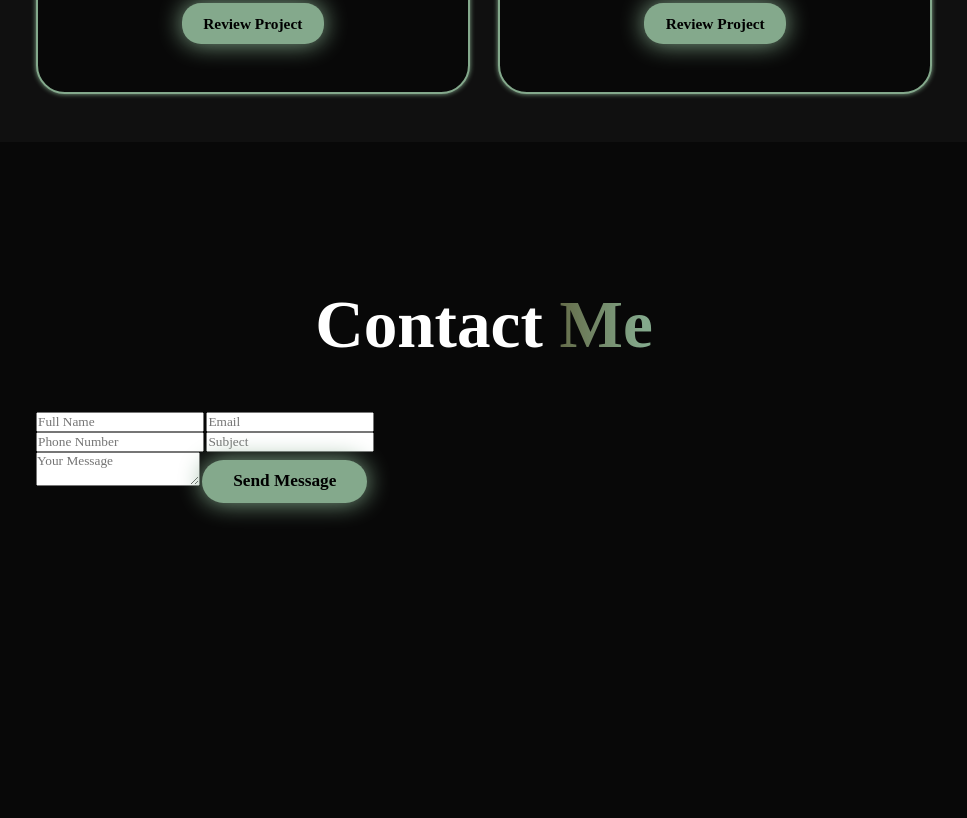
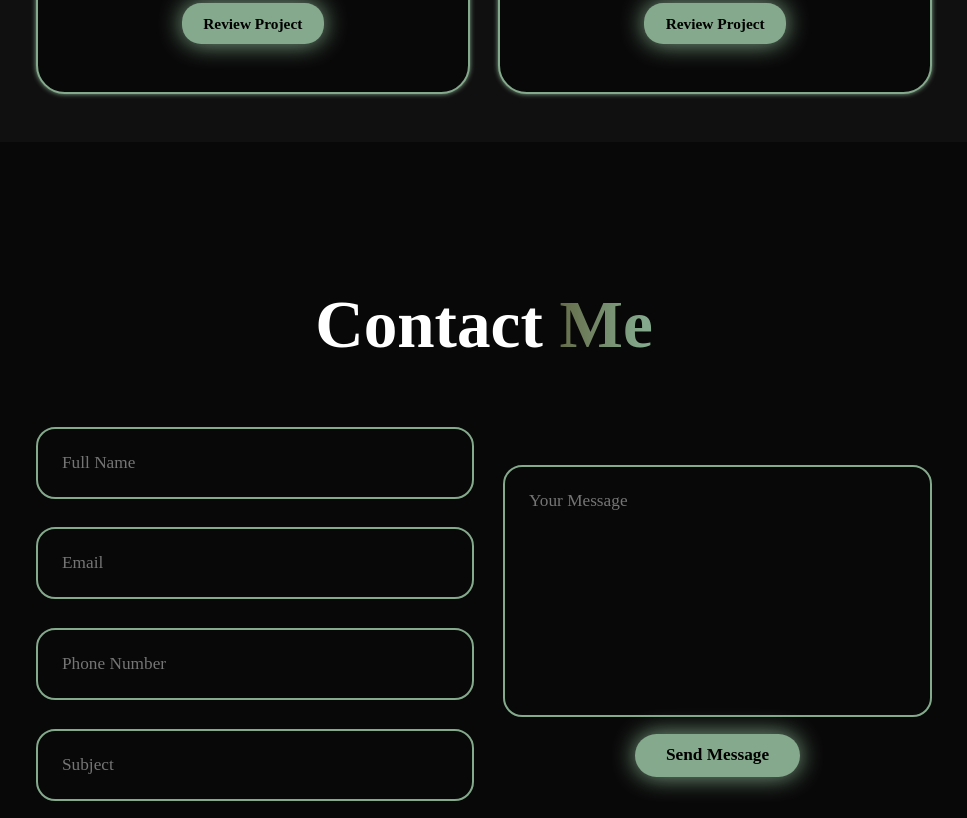
Before and after one commit to karyssakm/portfolio, a website: page index.html in a window 1280 px wide. Shown: the part 4373-5191 px from the top of the page, without its empty margins (156-1123 px from the left). Drawn offline with nearby package versions, Linux system fonts and the light colour scheme.

Commit message:
Added styling for Contact Me 9/8/24 @9:54pm EST

```diff
--- a/index.html
+++ b/index.html
@@ -186,7 +186,7 @@
 
             <div class="input-group-2">
                 <textarea name="" id=""
-                placeholder="Your Message"></textarea>
+                placeholder="Your Message" cols="30" rows="10"></textarea>
                 <input type="submit" value="Send Message" class="btn">
 
             </div>
@@ -229,7 +229,7 @@
         </ul>
 
         <p class="copyright">
-            © Karyssa Miller | All Rights Reserved
+            ©Karyssa Miller | All Rights Reserved
         </p>
 
 
--- a/style.css
+++ b/style.css
@@ -343,3 +343,31 @@
     color: var(--main-color);
     transform: scale(1.05); /* Slight scale on hover */
 }
+
+.contact{
+  background-color: var(--bg-color);
+}
+.contact h2{
+  margin-bottom: 3rem;
+  color: var(--text-color);
+}
+.contact form{
+  display: flex;
+  align-items: center;
+  justify-content: center;
+  gap: 3rem;
+  margin: 5rem 0;
+  text-align: center;
+}
+.contact form .input-box input,
+.contact form textarea {
+  width: 100%;
+  padding: 2.5rem;
+  font-size: 1.8rem;
+  color: var(--text-color);
+  background-color: var(--bg-color);
+  border-radius: 2rem;
+  border: 2px solid var(--main-color);
+  margin: 1.5rem 0;
+  resize: none;
+}
```
